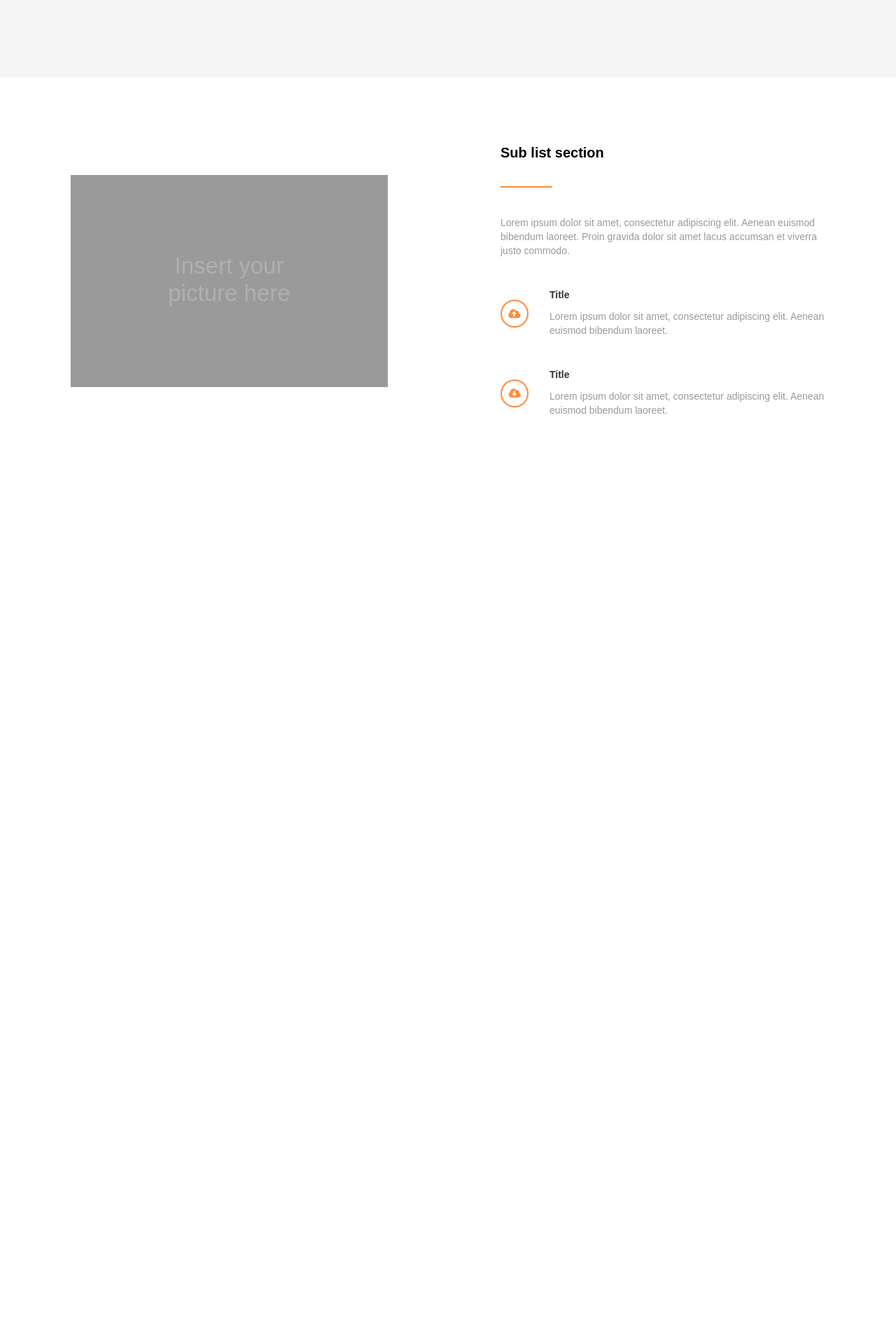
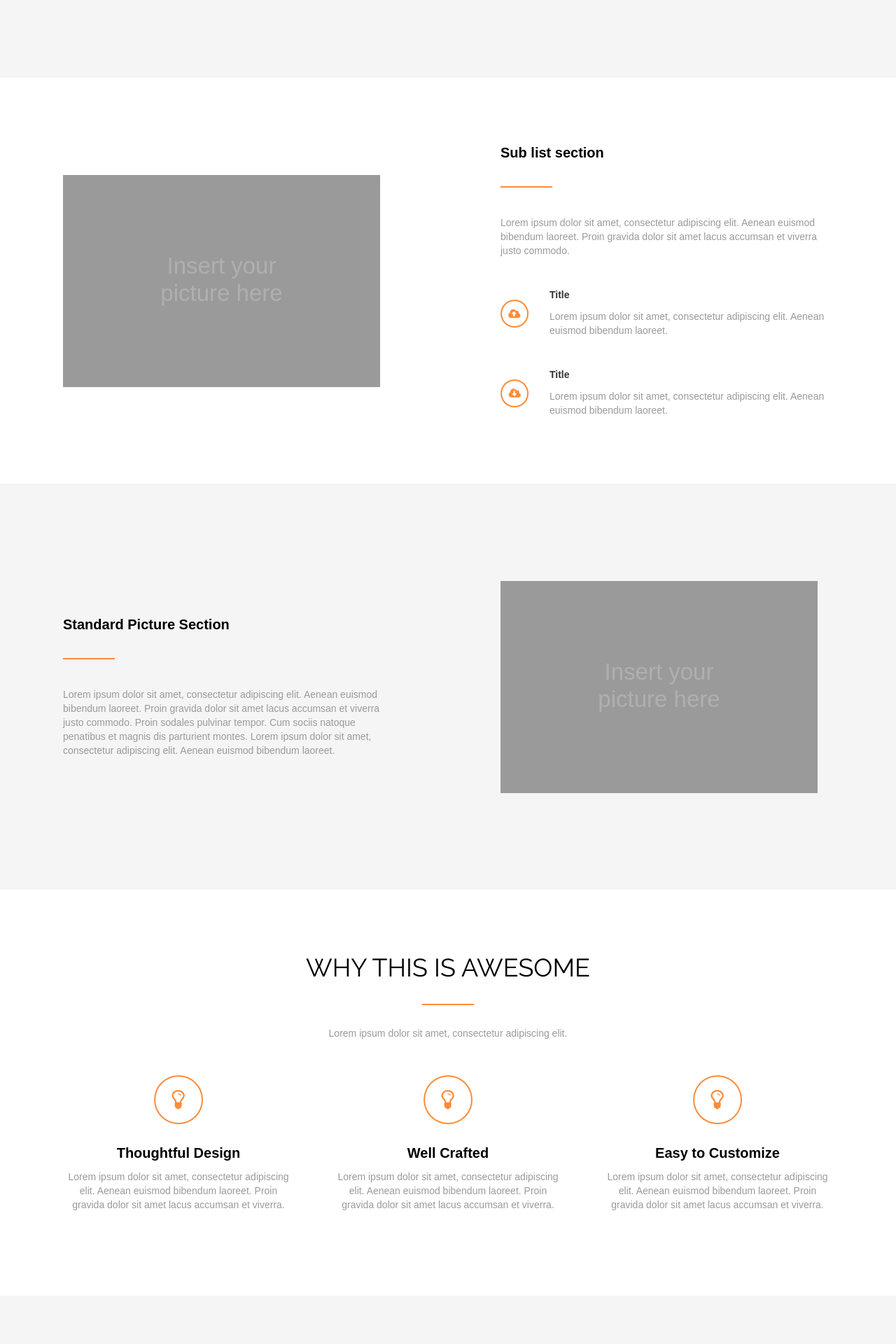
Before and after one commit to MarcusSten/marcussten.github.io, a PHP site: page /site7/index.html in a window 1280 px wide. Shown: the part 1294-3214 px from the top of the page at 70% size. Before the commit the page ends 1885 px from the top, so only its background shows below. Run offline with PHP 8.4, Linux system fonts and the light colour scheme.

Commit message:
edit site7 preprocessing and BEM

```diff
--- a/site7/css/style.css
+++ b/site7/css/style.css
@@ -65,7 +65,7 @@ ul {
   height: 650px;
 }
 
-.top-content .title-h2 {
+.top-content .text-top {
   opacity: 0.21;
   font-family: "OpenSans", sans-serif;
   font-size: 33px;
@@ -98,13 +98,19 @@ ul {
           flex-direction: row-reverse;
 }
 
-.title__top {
+.title-h2 {
+  font-size: 36px;
+  font-weight: 400;
+}
+
+.title-h2__top {
   margin-top: 33px;
+}
+
+.title-h2__top_white {
+  color: #ffffff;
+  line-height: 1.2;
   font-family: "Raleway", sans-serif;
-  font-size: 36px;
-  line-height: 1.2;
-  font-weight: 400;
-  color: #ffffff;
 }
 
 .line {
@@ -371,15 +377,6 @@ ul {
 }
 
 .block__right-main {
-  display: -webkit-box;
-  display: -ms-flexbox;
-  display: flex;
-  -webkit-box-align: center;
-      -ms-flex-align: center;
-          align-items: center;
-  -webkit-box-pack: center;
-      -ms-flex-pack: center;
-          justify-content: center;
   width: 50%;
 }
 
@@ -453,4 +450,256 @@ ul {
   font-weight: 400;
   color: #9a9a9a;
 }
+
+.container__main-center_lgrey {
+  background-color: #f5f5f5;
+}
+
+.title-h2__main {
+  margin-top: 90px;
+  text-align: center;
+}
+
+.title-h2__main_black {
+  font-family: "Raleway", sans-serif;
+  line-height: 43px;
+}
+
+.container__main {
+  height: 580px;
+  display: -webkit-box;
+  display: -ms-flexbox;
+  display: flex;
+  -webkit-box-orient: vertical;
+  -webkit-box-direction: normal;
+      -ms-flex-direction: column;
+          flex-direction: column;
+}
+
+.line__main-center {
+  margin: 0 auto;
+  margin-top: 30px;
+}
+
+.line__main-center_orange {
+  background-color: #ff8b38;
+}
+
+.text__main-center {
+  margin: 0 auto;
+  margin-top: 30px;
+  margin-bottom: 50px;
+}
+
+.text__main-center_grey {
+  font-family: "OpenSans", sans-serif;
+  font-size: 14px;
+  line-height: 20px;
+  font-weight: 400;
+  color: #9a9a9a;
+}
+
+.box-block {
+  display: -webkit-box;
+  display: -ms-flexbox;
+  display: flex;
+  -webkit-box-pack: justify;
+      -ms-flex-pack: justify;
+          justify-content: space-between;
+}
+
+.box-reason {
+  display: -webkit-box;
+  display: -ms-flexbox;
+  display: flex;
+  -webkit-box-orient: vertical;
+  -webkit-box-direction: normal;
+      -ms-flex-direction: column;
+          flex-direction: column;
+  -webkit-box-align: center;
+      -ms-flex-align: center;
+          align-items: center;
+  text-align: center;
+  width: 30%;
+}
+
+.img-icon_bold {
+  width: 70px;
+  height: 70px;
+  margin-bottom: 29px;
+}
+
+.center-price-block {
+  height: 880px;
+  background-color: #f5f5f5;
+}
+
+.box-price {
+  text-align: center;
+  width: 30%;
+  cursor: pointer;
+  -webkit-transition: 0.5s;
+  transition: 0.5s;
+}
+
+.box-price:hover {
+  -webkit-transform: translateY(-20px);
+          transform: translateY(-20px);
+}
+
+.title-h3_price {
+  font-family: "OpenSans", sans-serif;
+  line-height: 24px;
+  color: #ffffff;
+  padding: 21px 0;
+  background-color: #333333;
+  text-align: center;
+}
+
+.text-price {
+  font-family: "Raleway", sans-serif;
+  font-size: 35px;
+  line-height: 24px;
+  font-weight: 700;
+  color: #ffffff;
+  padding: 40px 0;
+  background-color: #333333;
+  text-align: center;
+  margin-top: 1px;
+}
+
+.price {
+  font-size: 94px;
+}
+
+.text-price_montly {
+  font-family: "OpenSans", sans-serif;
+  font-size: 14px;
+  line-height: 24px;
+  font-weight: 600;
+  font-style: italic;
+  color: #9a9a9a;
+  background-color: #333333;
+  padding-bottom: 20px;
+}
+
+.text__price {
+  text-transform: uppercase;
+  padding: 10px;
+  margin-bottom: 1px;
+}
+
+.text__price_grey {
+  font-family: "OpenSans", sans-serif;
+  font-size: 14px;
+  line-height: 24px;
+  font-weight: 400;
+  color: #9a9a9a;
+  background-color: #ffffff;
+}
+
+.line-price {
+  height: 5px;
+  background-color: #ff8b38;
+}
+
+.block__bottom {
+  display: -webkit-box;
+  display: -ms-flexbox;
+  display: flex;
+  -webkit-box-pack: justify;
+      -ms-flex-pack: justify;
+          justify-content: space-between;
+  -webkit-box-align: center;
+      -ms-flex-align: center;
+          align-items: center;
+}
+
+.form__bottom {
+  display: -webkit-box;
+  display: -ms-flexbox;
+  display: flex;
+  -webkit-box-orient: vertical;
+  -webkit-box-direction: normal;
+      -ms-flex-direction: column;
+          flex-direction: column;
+  margin-bottom: 30px;
+}
+
+.input-contact {
+  margin-top: 40px;
+  width: 400px;
+  height: 31px;
+  -webkit-box-shadow: 0px 1px 0px 0px black;
+          box-shadow: 0px 1px 0px 0px black;
+  font-family: "OpenSans", sans-serif;
+  font-size: 14px;
+  line-height: 1.2;
+  font-weight: 400;
+  border: none;
+  outline: none;
+}
+
+.textarea-message {
+  -webkit-box-shadow: 0px 1px 0px 0px black;
+          box-shadow: 0px 1px 0px 0px black;
+  font-family: "OpenSans", sans-serif;
+  font-size: 14px;
+  line-height: 1.2;
+  font-weight: 400;
+  border: none;
+  outline: none;
+}
+
+textarea {
+  resize: none;
+}
+
+.btn__message {
+  margin: 0 auto;
+  display: block;
+}
+
+.btn__message_orange {
+  font-family: "OpenSans", sans-serif;
+  font-size: 15px;
+  line-height: 1.2;
+  font-weight: 600;
+  color: #ffffff;
+  background-color: #ff8b38;
+  border: none;
+  cursor: pointer;
+}
+
+.footer {
+  height: 100px;
+  background-color: black;
+}
+
+.social-link-block__footer {
+  margin: 0 auto;
+  display: -webkit-box;
+  display: -ms-flexbox;
+  display: flex;
+  -webkit-box-pack: center;
+      -ms-flex-pack: center;
+          justify-content: center;
+}
+
+.social-link-block__footer .link-social {
+  font-size: 24px;
+  line-height: 1.2;
+  font-weight: 400;
+}
+
+.copyright {
+  opacity: 0.5;
+  font-family: "OpenSans", sans-serif;
+  color: #ffffff;
+  font-size: 12px;
+  line-height: 1.2;
+  font-weight: 400;
+  text-align: center;
+  margin-top: 5px;
+}
 /*# sourceMappingURL=style.css.map */
--- a/site7/css/style.sass
+++ b/site7/css/style.sass
@@ -43,7 +43,7 @@ ul
 .top-content
     background-color: $grey
     height: 650px
-    .title-h2
+    .text-top
         opacity: 0.21
         font-family: $basefont
         font-size: 33px
@@ -65,13 +65,15 @@ ul
         display: flex
         flex-direction: row-reverse
 
-.title__top
-    margin-top: 33px
-    font-family: $optfont
+.title-h2
     font-size: 36px
-    line-height: 1.2
     font-weight: 400
-    color: $white
+    &__top
+        margin-top: 33px
+        &_white
+            color: $white
+            line-height: 1.2
+            font-family: $optfont
 
 .line
     width: 74px
@@ -260,14 +262,11 @@ ul
     background-color: $white
 
 .block__right-main
-    display: flex
-    align-items: center
-    justify-content: center
     width: 50%
 
 .image-block
-    width: 453px;
-    height: 303px;
+    width: 453px
+    height: 303px
     background-color: $grey
 
 .text__image
@@ -313,3 +312,182 @@ ul
         line-height: 20px
         font-weight: 400
         color: $grey
+
+.container__main-center_lgrey
+    background-color: $lgrey
+
+.title-h2__main
+    margin-top: 90px
+    text-align: center
+    &_black
+        font-family: $optfont
+        line-height: 43px
+
+.container__main
+    height: 580px
+    display: flex
+    flex-direction: column
+
+.line__main-center
+    margin: 0 auto
+    margin-top: 30px
+    &_orange
+        background-color: $orange
+
+.text__main-center
+    margin: 0 auto
+    margin-top: 30px
+    margin-bottom: 50px
+    &_grey
+        font-family: $basefont
+        font-size: 14px
+        line-height: 20px
+        font-weight: 400
+        color: $grey
+
+.box-block
+    display: flex
+    justify-content: space-between
+
+.box-reason
+    display: flex
+    flex-direction: column
+    align-items: center
+    text-align: center
+    width: 30%
+
+
+.img-icon_bold
+    width: 70px
+    height: 70px
+    margin-bottom: 29px
+
+.center-price-block
+    height: 880px
+    background-color: $lgrey
+
+.box-price
+    text-align: center
+    width: 30%
+    cursor: pointer
+    transition: 0.5s
+    &:hover
+        transform: translateY(-20px)
+
+.title-h3_price
+    font-family: $basefont
+    line-height: 24px
+    color: $white
+    padding: 21px 0
+    background-color: $dgrey
+    text-align: center
+
+.text-price
+    font-family: $optfont
+    font-size: 35px
+    line-height: 24px
+    font-weight: 700
+    color: $white
+    padding: 40px 0
+    background-color: $dgrey
+    text-align: center
+    margin-top: 1px
+
+.price
+    font-size: 94px
+
+.text-price_montly
+    font-family: $basefont
+    font-size: 14px
+    line-height: 24px
+    font-weight: 600
+    font-style: italic
+    color: $grey
+    background-color: $dgrey
+    padding-bottom: 20px
+
+.text__price
+    text-transform: uppercase
+    padding: 10px
+    margin-bottom: 1px
+    &_grey
+        font-family: $basefont
+        font-size: 14px
+        line-height: 24px
+        font-weight: 400
+        color: $grey
+        background-color: $white
+
+.line-price
+    height: 5px
+    background-color: $orange
+
+.block__bottom
+    display: flex
+    justify-content: space-between
+    align-items: center
+
+.form__bottom
+    display: flex
+    flex-direction: column
+    margin-bottom: 30px
+
+.input-contact
+    margin-top: 40px
+    width: 400px
+    height: 31px
+    box-shadow: 0px 1px 0px 0px $black
+    font-family: $basefont
+    font-size: 14px
+    line-height: 1.2
+    font-weight: 400
+    border: none
+    outline: none
+
+.textarea-message
+    box-shadow: 0px 1px 0px 0px $black
+    font-family: $basefont
+    font-size: 14px
+    line-height: 1.2
+    font-weight: 400
+    border: none
+    outline: none
+
+textarea
+    resize: none
+
+.btn__message
+    margin: 0 auto
+    display: block
+    &_orange
+        font-family: $basefont
+        font-size: 15px
+        line-height: 1.2
+        font-weight: 600
+        color: $white
+        background-color: $orange
+        border: none
+        cursor: pointer
+
+.footer
+    height: 100px
+    background-color: $black
+
+.social-link-block__footer
+    margin: 0 auto
+    display: flex
+    justify-content: center
+    .link-social
+        font-size: 24px
+        line-height: 1.2
+        font-weight: 400
+
+.copyright
+    opacity: 0.5
+    font-family: $basefont
+    color: $white
+    font-size: 12px
+    line-height: 1.2
+    font-weight: 400
+    text-align: center
+    margin-top: 5px
--- a/site7/index.html
+++ b/site7/index.html
@@ -28,13 +28,14 @@
         </div>
     </header>
     <main>
+
         <section>
             <div class="top-content">
-                <h2 class="title-h2">Insert your picture here</h2>
+                <h2 class="text-top">Insert your picture here</h2>
                 <div class="container container__main-top">
                     <div class="block block__right-top">
                         <a href="#"><img src="img/logo_x2.png" alt="logo"></a>
-                        <h2 class="title__top">MODERN AXURE TEMPLATE<br>FOR BEAUTIFUL PROTOTYPES</h2>
+                        <h2 class="title-h2 title-h2__top title-h2__top_white">MODERN AXURE TEMPLATE<br>FOR BEAUTIFUL PROTOTYPES</h2>
                         <div class="line line_white"></div>
                         <p class="text text__top text__top_white">Lorem ipsum dolor sit amet, consectetur adipiscing elit. Aenean euismod bibendum laoreet. Proin gravida dolor sit amet lacus accumsan et viverra justo commodo.</p>
                         <a href="#" class="btn btn__top btn__top_download">Download</a>
@@ -57,6 +58,7 @@
                 </div>
             </div>
         </section>
+
         <nav>
             <div class="social-block">
                 <div class="container container__flex container__flex_grey">
@@ -79,6 +81,7 @@
                 </div>
             </div>
         </nav>
+
         <section>
             <div class="center-main-block">
                 <div class="container container__main-center">
@@ -98,6 +101,7 @@
                 </div>
             </div>
         </section>
+
         <section>
             <div class="container container__main-center container__main-center_white">
                 <div class="block block__right-main">
@@ -123,14 +127,142 @@
                                 <p class="text text__box text__box_grey">Lorem ipsum dolor sit amet, consectetur adipiscing elit. Aenean euismod bibendum laoreet.</p>
                             </div>
                         </div>
+                    </div>
+                </div>
+            </div>
 
+            <div class="center-main-block">
+                <div class="container container__main-center">
+                    <div class="block block__right-main">
+                        <div class="text-box">
+                            <h3 class="title-h3 title-h3__tab1">Standard Picture Section</h3>
+                            <div class="line line_orange"></div>
+                            <p class="text text__tab1 text__tab1_grey">Lorem ipsum dolor sit amet, consectetur adipiscing elit. Aenean euismod bibendum laoreet. Proin gravida dolor sit amet lacus accumsan et viverra justo commodo. Proin sodales pulvinar tempor. Cum sociis natoque penatibus et magnis dis parturient montes. Lorem ipsum dolor sit amet, consectetur adipiscing elit. Aenean euismod bibendum laoreet.</p>
+                        </div>
+                    </div>
+                    <div class="block block__left-main">
+                        <div class="image-block">
+                            <p class="text text__image text__image_lgrey">Insert your<br>picture here</p>
+                        </div>
+
+                        </div>
+                    </div>
+                </div>
+            </div>
+
+            <div class="container container__main container__main_white">
+                <h2 class="title-h2 title-h2__main title-h2__main_black">WHY THIS IS AWESOME</h2>
+                <div class="line line__main-center line__main-center_orange"></div>
+                <p class="text text__main-center text__main-center_grey">Lorem ipsum dolor sit amet, consectetur adipiscing elit.</p>
+                <div class="box-block">
+                    <div class="box-reason">
+                        <img src="img/icon3.png" alt="icon" class="img-icon_bold">
+                        <h3 class="title-h3 title-h3__tab1">Thoughtful Design</h3>
+                        <p class="text text__box text__box_grey">Lorem ipsum dolor sit amet, consectetur adipiscing elit. Aenean euismod bibendum laoreet. Proin gravida dolor sit amet lacus accumsan et viverra.</p>
+                    </div>
+                    <div class="box-reason">
+                        <img src="img/icon3.png" alt="icon" class="img-icon_bold">
+                        <h3 class="title-h3 title-h3__tab1">Well Crafted</h3>
+                        <p class="text text__box text__box_grey">Lorem ipsum dolor sit amet, consectetur adipiscing elit. Aenean euismod bibendum laoreet. Proin gravida dolor sit amet lacus accumsan et viverra.</p>
+                    </div>
+                    <div class="box-reason">
+                        <img src="img/icon3.png" alt="icon" class="img-icon_bold">
+                        <h3 class="title-h3 title-h3__tab1">Easy to Customize</h3>
+                        <p class="text text__box text__box_grey">Lorem ipsum dolor sit amet, consectetur adipiscing elit. Aenean euismod bibendum laoreet. Proin gravida dolor sit amet lacus accumsan et viverra.</p>
                     </div>
                 </div>
             </div>
         </section>
+
+        <section>
+            <div class="center-price-block">
+                <div class="container container__main container">
+                    <h2 class="title-h2 title-h2__main title-h2__main_black">PRICING OPTIONS</h2>
+                    <div class="line line__main-center line__main-center_orange"></div>
+                    <p class="text text__main-center text__main-center_grey">Lorem ipsum dolor sit amet, consectetur adipiscing elit.</p>
+                    <div class="box-block">
+                        <div class="box-price">
+                            <p class="title-h3 title-h3_price">Basic</p>
+                            <p class="text-price">$<span class="price">0</span></p>
+                            <p class="text-price_montly">Free for Life</p>
+                            <div class="line-price"></div>
+                            <p class="text text__price text__price_grey">1 gb of space</p>
+                            <p class="text text__price text__price_grey">10 gb of bandwidth</p>
+                            <p class="text text__price text__price_grey">3 websites</p>
+                            <p class="text text__price text__price_grey">Basic Customization</p>
+                            <p class="text text__price text__price_grey">wordpress integration</p>
+                            <p class="text text__price text__price_grey">email support</p>
+                        </div>
+                        <div class="box-price">
+                            <h3 class="title-h3 title-h3_price">Professional</h3>
+                            <p class="text-price">$<span class="price">19</span></p>
+                            <p class="text-price_montly">Monthly Payment</p>
+                            <div class="line-price"></div>
+                            <p class="text text__price text__price_grey">5 gb of space</p>
+                            <p class="text text__price text__price_grey">50 gb of bandwidth</p>
+                            <p class="text text__price text__price_grey">12 websites</p>
+                            <p class="text text__price text__price_grey">Advanced Customization</p>
+                            <p class="text text__price text__price_grey">wordpress integration</p>
+                            <p class="text text__price text__price_grey">email support</p>
+                        </div>
+                        <div class="box-price">
+                            <h3 class="title-h3 title-h3_price">Enterprise</h3>
+                            <p class="text-price">$<span class="price">70</span></p>
+                            <p class="text-price_montly">Monthly Payment</p>
+                            <div class="line-price"></div>
+                            <p class="text text__price text__price_grey">unlimited space</p>
+                            <p class="text text__price text__price_grey">unlimited bandwidth</p>
+                            <p class="text text__price text__price_grey">100 websites</p>
+                            <p class="text text__price text__price_grey">Advanced Customization</p>
+                            <p class="text text__price text__price_grey">wordpress integration</p>
+                            <p class="text text__price text__price_grey">24/7 customer support</p>
+                        </div>
+                    </div>
+                </div>
+            </div>
+        </section>
+
+        <section>
+            <div class="container container__main container">
+                <h2 class="title-h2 title-h2__main title-h2__main_black">CONTACT US</h2>
+                <div class="line line__main-center line__main-center_orange"></div>
+                <p class="text text__main-center text__main-center_grey">Lorem ipsum dolor sit amet, consectetur adipiscing elit.</p>
+                <form action="">
+                    <div class="block__bottom">
+                        <div class="form__bottom">
+                            <input type="text" class="input-contact" required placeholder="Name">
+                            <input type="email" class="input-contact" required placeholder="Email">
+                            <input type="text" class="input-contact" placeholder="Subject">
+                        </div>
+                        <div class="message-bottom">
+                        <textarea rows="10" cols="55" class="textarea-message" required
+                            placeholder="Message" resize="none"></textarea>
+                        </div>
+                    </div>
+                    <button type="submit" class="btn btn__message btn__message_orange">Get Started</button>
+                </form>
+            </div>
+        </section>
+
     </main>
     <footer>
-
+        <div class="footer">
+            <div class="container container__head">
+                    <div class="social-link-block social-link-block__footer social-link-block__main_grey">
+                        <ul>
+                            <li><i class="fab fa-facebook-f link-social"></i></li>
+                            <li><i class="fab fa-twitter link-social"></i></li>
+                            <li><i class="fab fa-google-plus-g link-social"></i></li>
+                            <li><i class="fab fa-pinterest link-social"></i></li>
+                            <li><i class="fab fa-instagram link-social"></i></li>
+                            <li><i class="fab fa-cloudversify link-social"></i></li>
+                            <li><i class="fab fa-telegram link-social"></i></li>
+                        </ul>
+                    </div>
+                </nav>
+                <p class="copyright">© 2021 Marcus Sten</p>
+            </div>
+        </div>
     </footer>
 
 
```
Also changed, not shown: site7/img/icon3.png (added), site7/img/icon4.png (added), site7/img/icon5.png (added), 1 other file.
